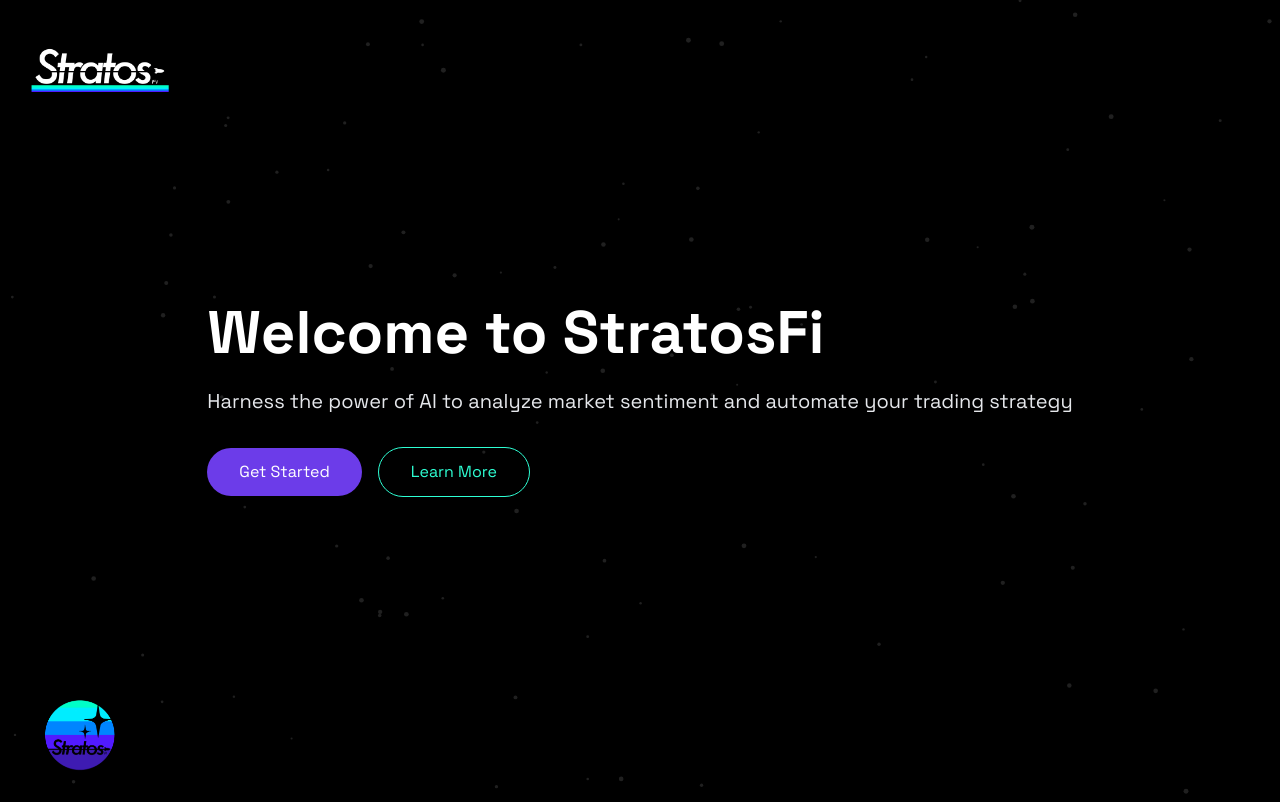
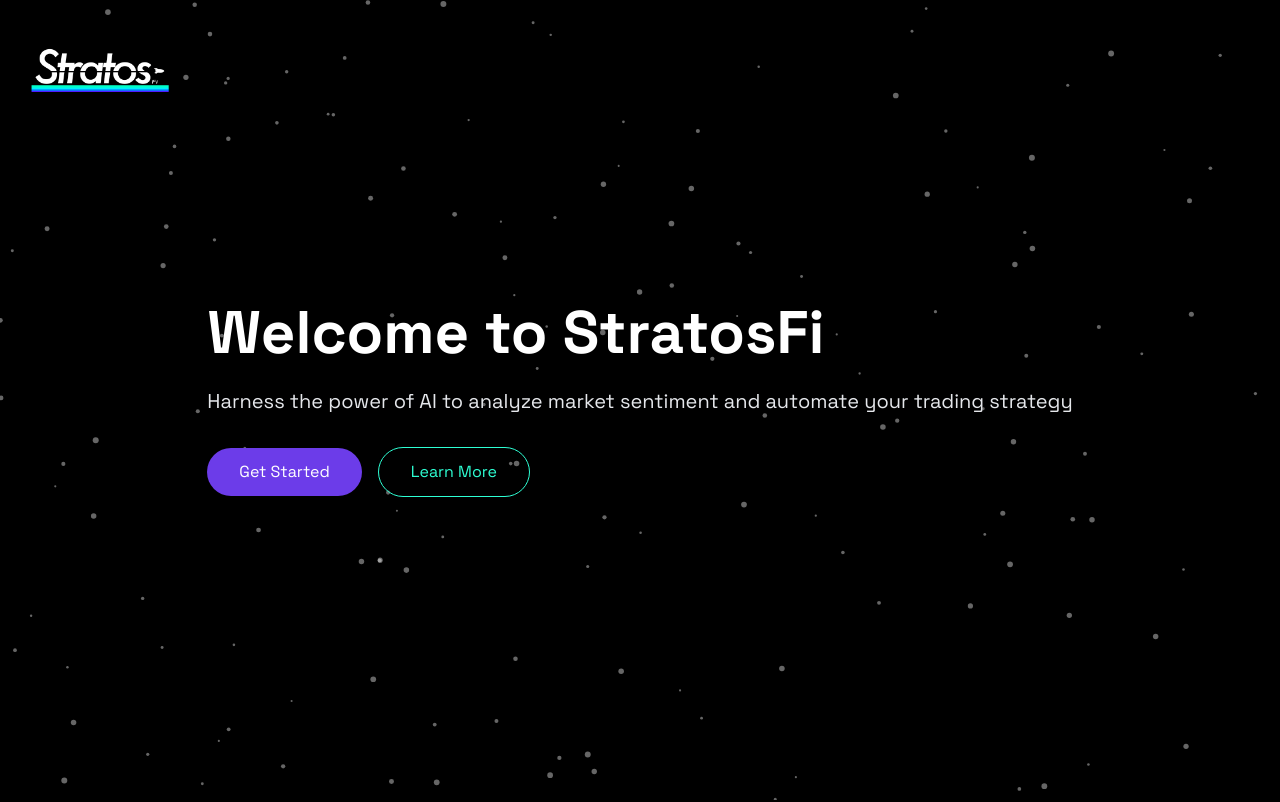
Before and after one commit to Rafelvdy/StratosFi, a Next.js app: page / in a window 1280 px wide. Shown: the top 802 px of the page. Built offline with nearby package versions, Linux system fonts and the light colour scheme.

Commit message:
particles added back

```diff
--- a/src/app/page.tsx
+++ b/src/app/page.tsx
@@ -16,20 +16,20 @@
     // Set canvas size
     const resizeCanvas = () => {
       canvas.width = window.innerWidth
-      canvas.height = window.innerHeight // Only viewport height for space section
+      canvas.height = window.innerHeight
     }
     resizeCanvas()
     window.addEventListener('resize', resizeCanvas)
 
-    // Particle animation
+    // Particle animation with more particles and better visibility
     const particles: Array<{x: number, y: number, speed: number, size: number}> = []
     const createParticles = () => {
-      for (let i = 0; i < 100; i++) {
+      for (let i = 0; i < 150; i++) { // Increased number of particles
         particles.push({
           x: Math.random() * canvas.width,
           y: Math.random() * canvas.height,
-          speed: 0.1 + Math.random() * 0.2,
-          size: 1 + Math.random() * 1.5
+          speed: 0.2 + Math.random() * 0.3, // Slightly faster
+          size: 1 + Math.random() * 2 // Slightly larger
         })
       }
     }
@@ -40,7 +40,7 @@
       ctx.fillRect(0, 0, canvas.width, canvas.height)
 
       particles.forEach(particle => {
-        ctx.fillStyle = '#ffffff20'
+        ctx.fillStyle = 'rgba(255, 255, 255, 0.4)' // More visible particles
         ctx.beginPath()
         ctx.arc(particle.x, particle.y, particle.size, 0, Math.PI * 2)
         ctx.fill()
@@ -63,22 +63,23 @@
     <div className="relative">
       {/* Space section with particles */}
       <section className="relative h-screen">
-        {/* Add logo */}
-        <div className="absolute top-6 left-6 z-20">
+        {/* Logo with adjusted z-index to ensure it's above particles */}
+        <div className="absolute top-6 left-6 z-50">
           <Image
             src="/logos/Stratos Bar logo (white).png"
             alt="Stratos Logo"
             width={150}
             height={40}
             priority
+            className="select-none"
           />
         </div>
 
         <canvas
           ref={canvasRef}
-          className="absolute inset-0"
+          className="absolute inset-0 z-10"
         />
-        <div className="relative z-10 h-full flex items-center justify-center px-6">
+        <div className="relative z-20 h-full flex items-center justify-center px-6">
           <div className="max-w-4xl">
             <h1 className="text-6xl font-bold mb-6 text-white">
               Welcome to StratosFi
```
